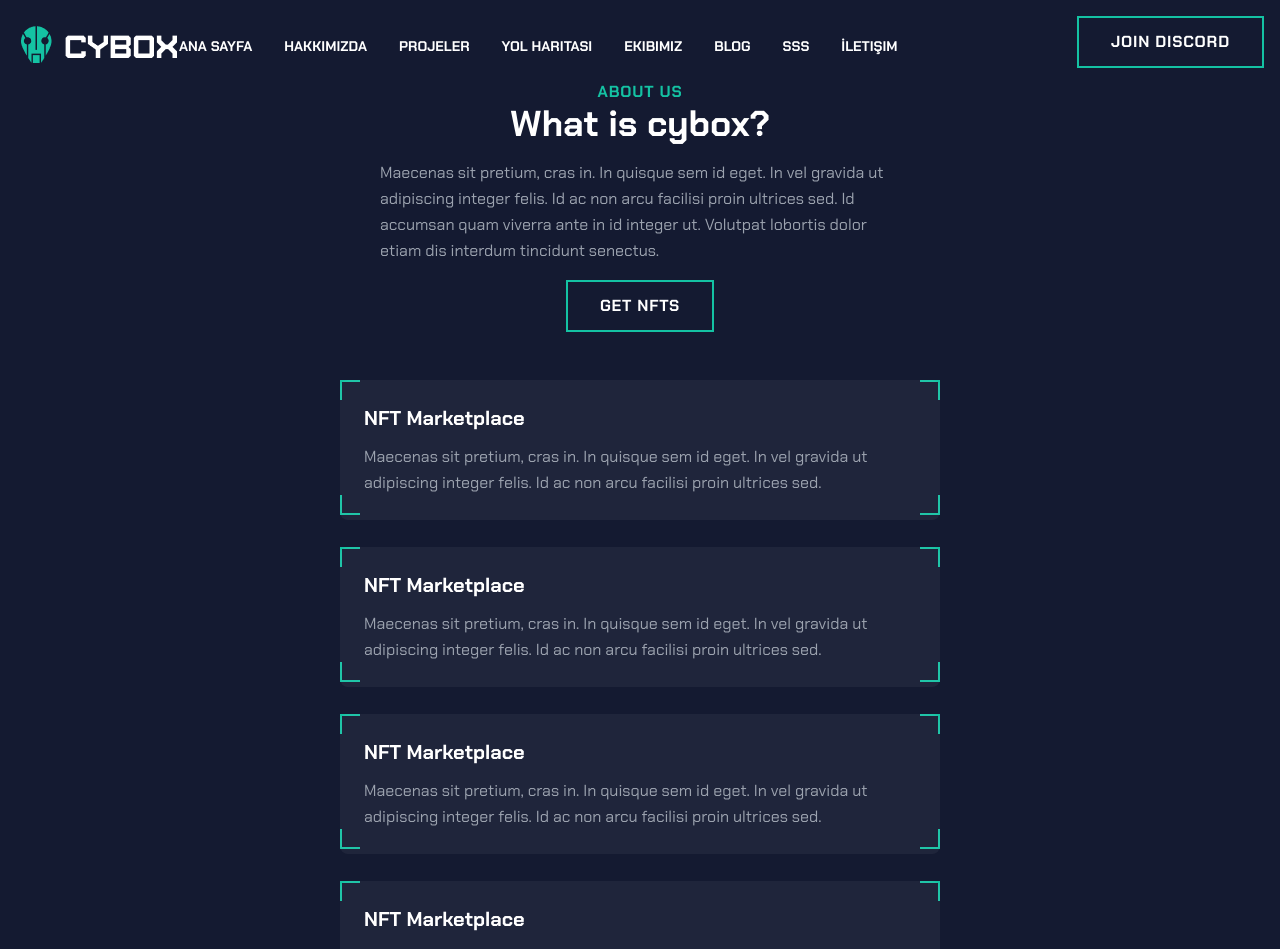
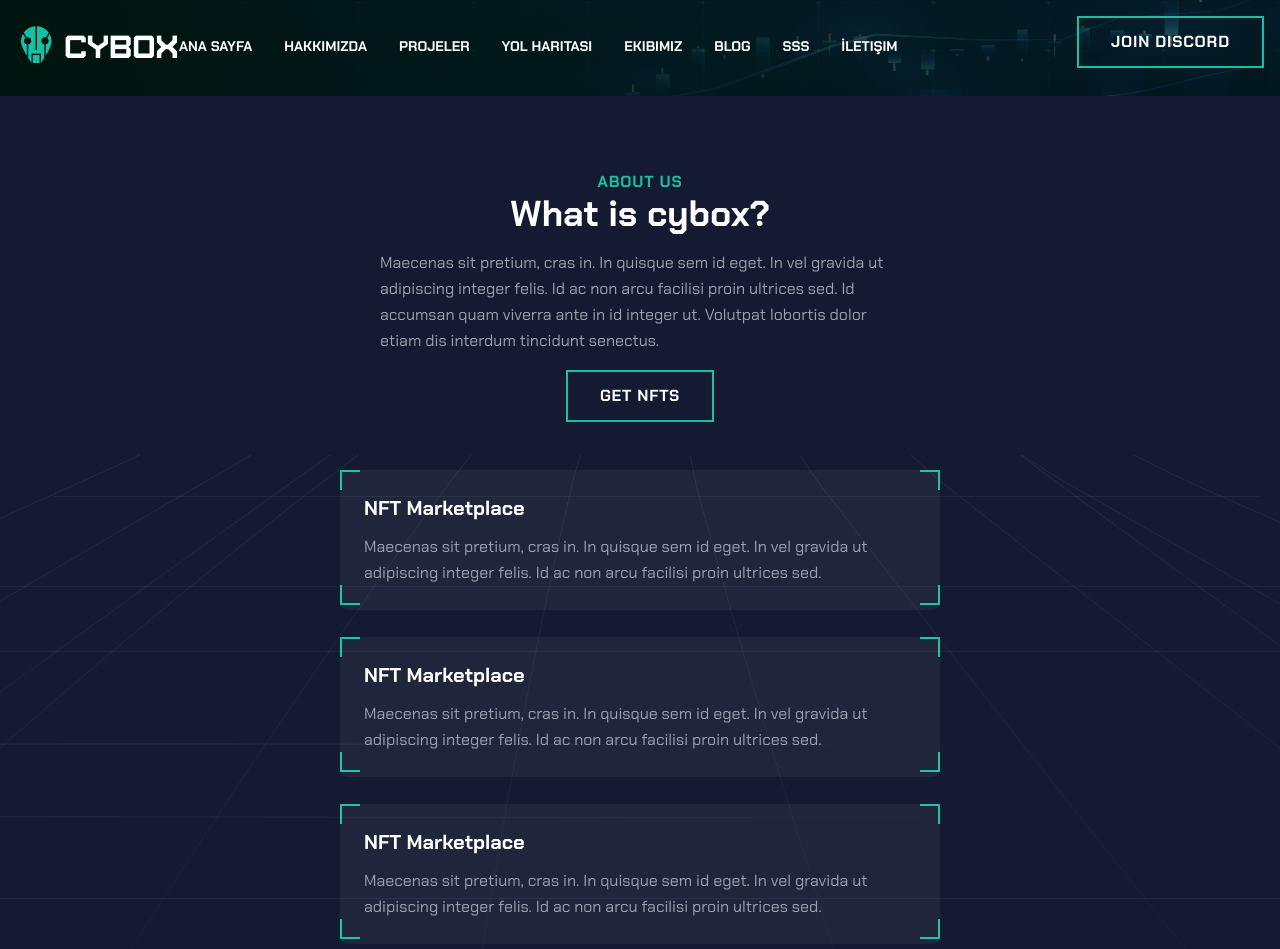
Before and after one commit to KenannUnall/https---github.com-kudretkrbyk-piyasaDeneme, a React (Vite) app: page /about in a window 1280 px wide. Shown: the top 949 px of the page. Built offline with nearby package versions, Linux system fonts and the light colour scheme.

Commit message:
added style

```diff
--- a/src/components/Header.jsx
+++ b/src/components/Header.jsx
@@ -30,12 +30,13 @@ const Header = () => {
 
   return (
     <header
-      className={`w-full top-0 left-0 z-[1000] transition-all duration-500 ${
+      className={`relative w-full top-0 left-0 z-[1000] transition-all duration-500 ${
         scroll
           ? "fixed bg-[#141A31] shadow-[0_4px_8px_rgba(0,0,0,0.1)]"
           : "absolute bg-transparent"
       } h-[108px] lg:h-[90px]`}
     >
+      <img className="absolute w-full h-24" src="/images/bg.png"></img>
       <div className="container mx-auto px-4 h-full flex items-center relative justify-between">
         {/* Logo */}
         <div className="flex-shrink-0">
--- a/src/pages/About.jsx
+++ b/src/pages/About.jsx
@@ -34,7 +34,12 @@ function AboutPage() {
   ];
 
   return (
-    <div>
+    <div className=" relative">
+      <img
+        className="absolute w-full left-0 right-0 top-1/3 "
+        src="/images/team_bg.png"
+      ></img>
+
       <section className="py-20 bg-[#141A31] font-chakra">
         <div className="container mx-auto px-4 font-chakra">
           <div className="flex flex-col  gap-12 items-center justify-center">
```
Also changed, not shown: public/images/team_bg.png (added), public/images/waveheaer.svg (added).
